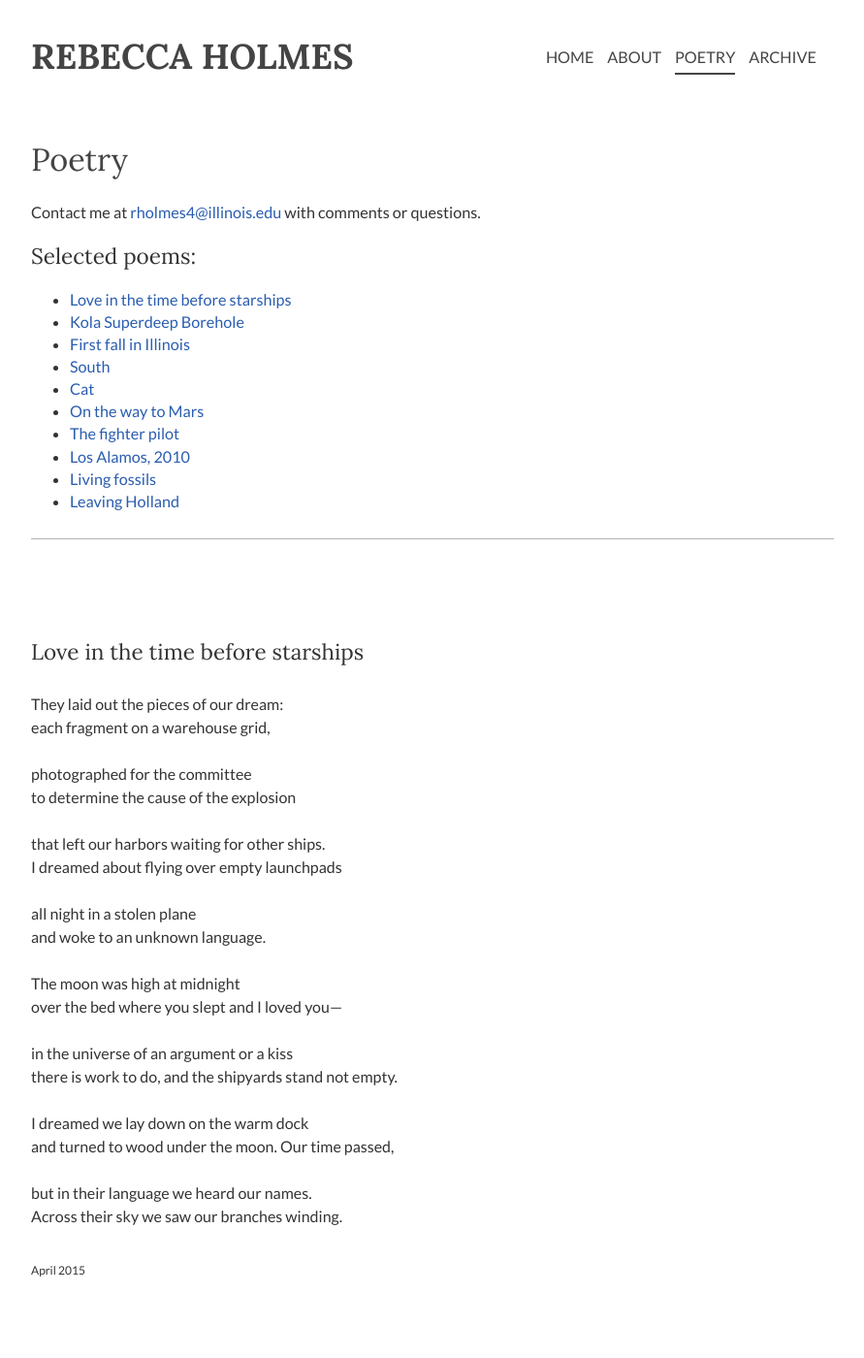
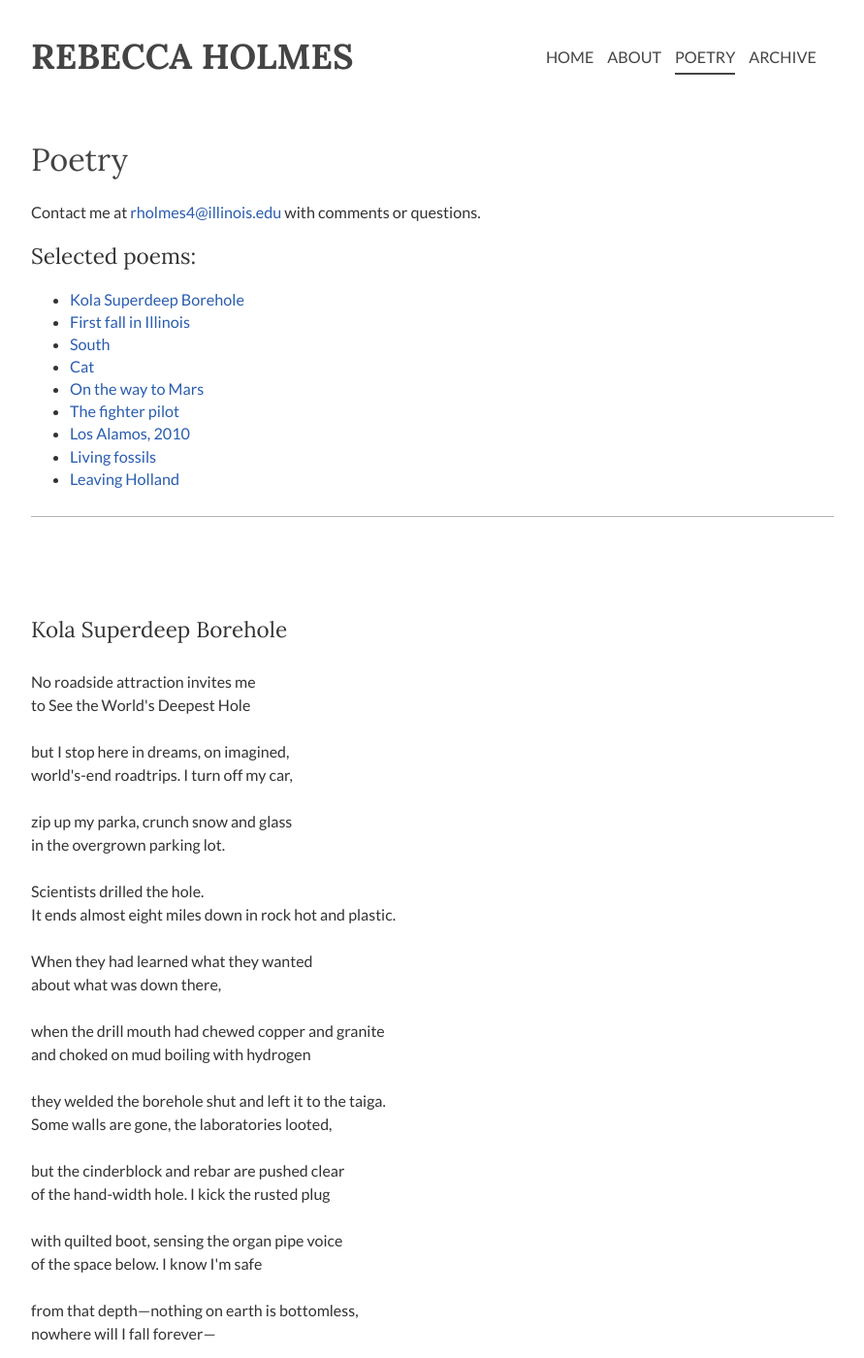
Before and after one commit to piscisvolans/piscisvolans.github.io, a Jekyll site: the page built from poetry.md, in a window 1280 px wide and 1400 px high. Shown: the whole window at 97% size, without its empty margins (194-1085 px from the left). Built offline with Jekyll 4.4.1, drawn with Linux system fonts in a browser that asks for light colours; nearby versions of some CDN libraries; some web fonts are replaced; comment, search, counter and statistics services are not loaded.

Commit message:
update poems

```diff
--- a/poetry.md
+++ b/poetry.md
@@ -6,7 +6,6 @@ title: "Poetry"
 Contact me at [rholmes4@illinois.edu](mailto:rholmes4@illinois.edu) with comments or questions.
 
 ## Selected poems:
-* [Love in the time before starships](#love-in-the-time-before-starships)
 * [Kola Superdeep Borehole](#kola-superdeep-borehole)
 * [First fall in Illinois](#first-fall-in-illinois)
 * [South](#south)
@@ -19,34 +18,6 @@ Contact me at [rholmes4@illinois.edu](mailto:rholmes4@illinois.edu) with comment
 <hr>
 <br>
 <br>
-
-<h2 id="love-in-the-time-before-starships">Love in the time before starships</h2>
-<pre class="poem">
-They laid out the pieces of our dream:
-each fragment on a warehouse grid,
-
-photographed for the committee
-to determine the cause of the explosion
-
-that left our harbors waiting for other ships.
-I dreamed about flying over empty launchpads
-
-all night in a stolen plane
-and woke to an unknown language.
-
-The moon was high at midnight
-over the bed where you slept and I loved you—
-
-in the universe of an argument or a kiss
-there is work to do, and the shipyards stand not empty.
-
-I dreamed we lay down on the warm dock
-and turned to wood under the moon. Our time passed,
-
-but in their language we heard our names.
-Across their sky we saw our branches winding.
-</pre>
-<p class="date">April 2015</p>
 
 <h2 id="kola-superdeep-borehole">Kola Superdeep Borehole</h2>
 <pre class="poem">
```
